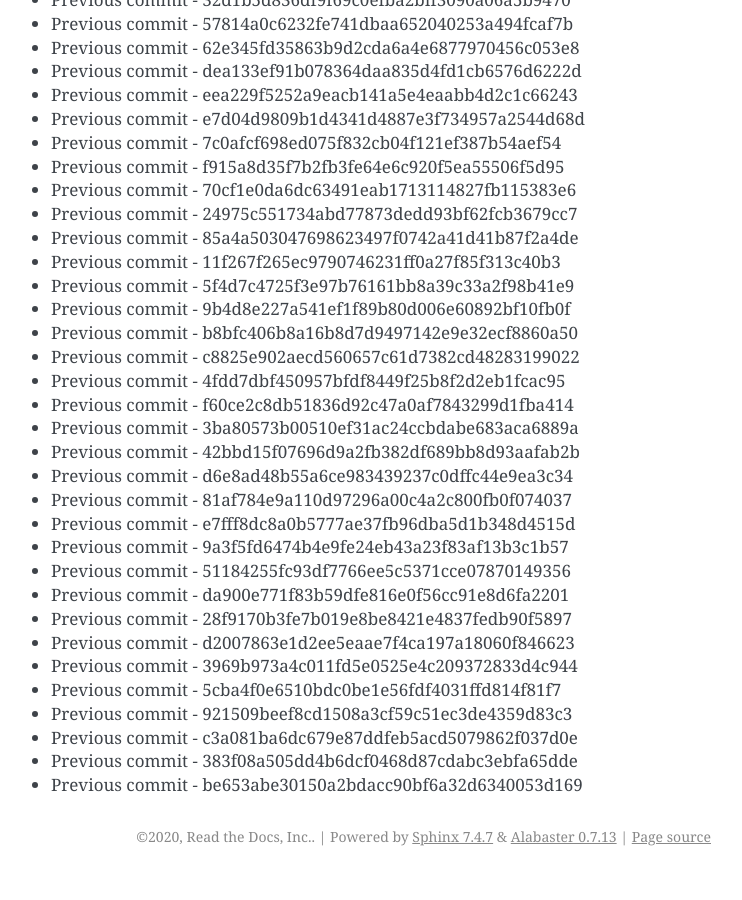
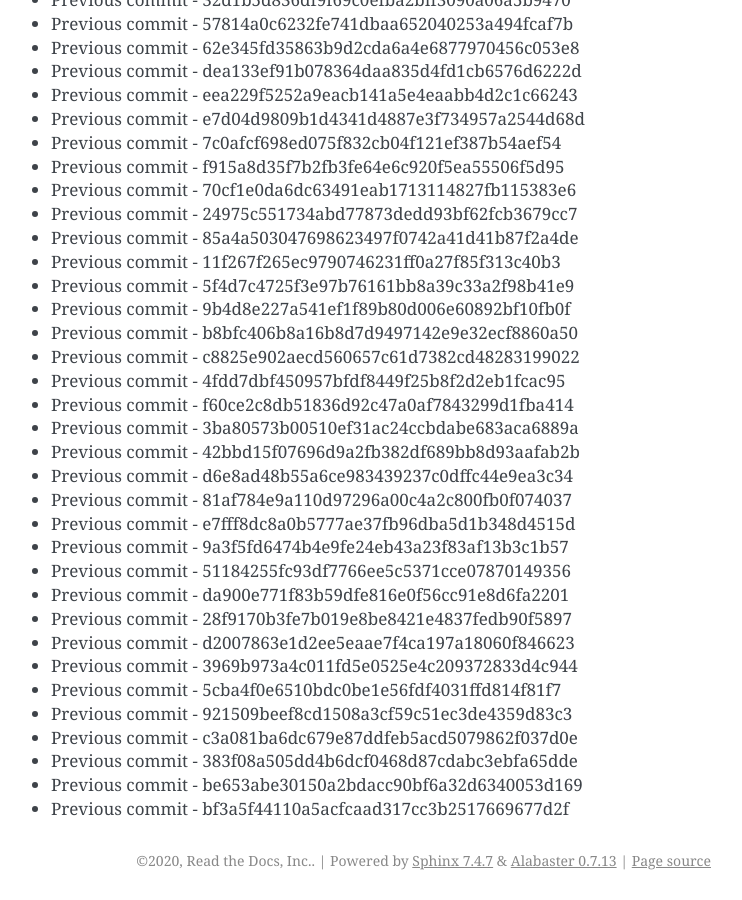
Before and after one commit to readthedocs/rtd-git-stresstest, a Sphinx documentation site: the page built from docs/updates.rst, in a window 1280 px wide and 900 px high, scrolled down 99246 px. Shown: the whole window, without its empty margins (399-1141 px from the left). Built offline with Sphinx 7.4.7, drawn with Linux system fonts in a browser that asks for light colours; before the commit the page ends 100122 px from its top, so only the background shows below that.

Commit message:
Generating commit from previous: bf3a5f44110a5acfcaad317cc3b2517669677d2f

```diff
--- a/docs/updates.rst
+++ b/docs/updates.rst
@@ -4202,3 +4202,4 @@ It can be tested for any performance characteristics.
 * Previous commit - c3a081ba6dc679e87ddfeb5acd5079862f037d0e
 * Previous commit - 383f08a505dd4b6dcf0468d87cdabc3ebfa65dde
 * Previous commit - be653abe30150a2bdacc90bf6a32d6340053d169
+* Previous commit - bf3a5f44110a5acfcaad317cc3b2517669677d2f
```
